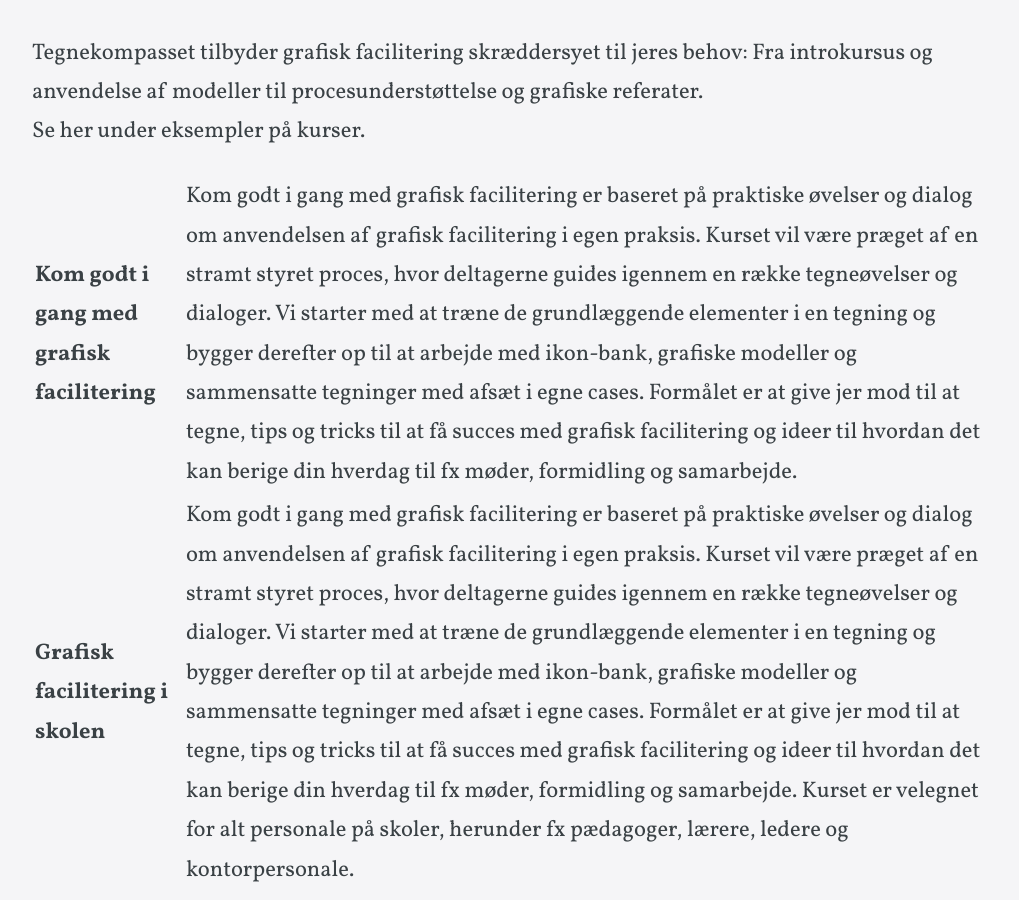
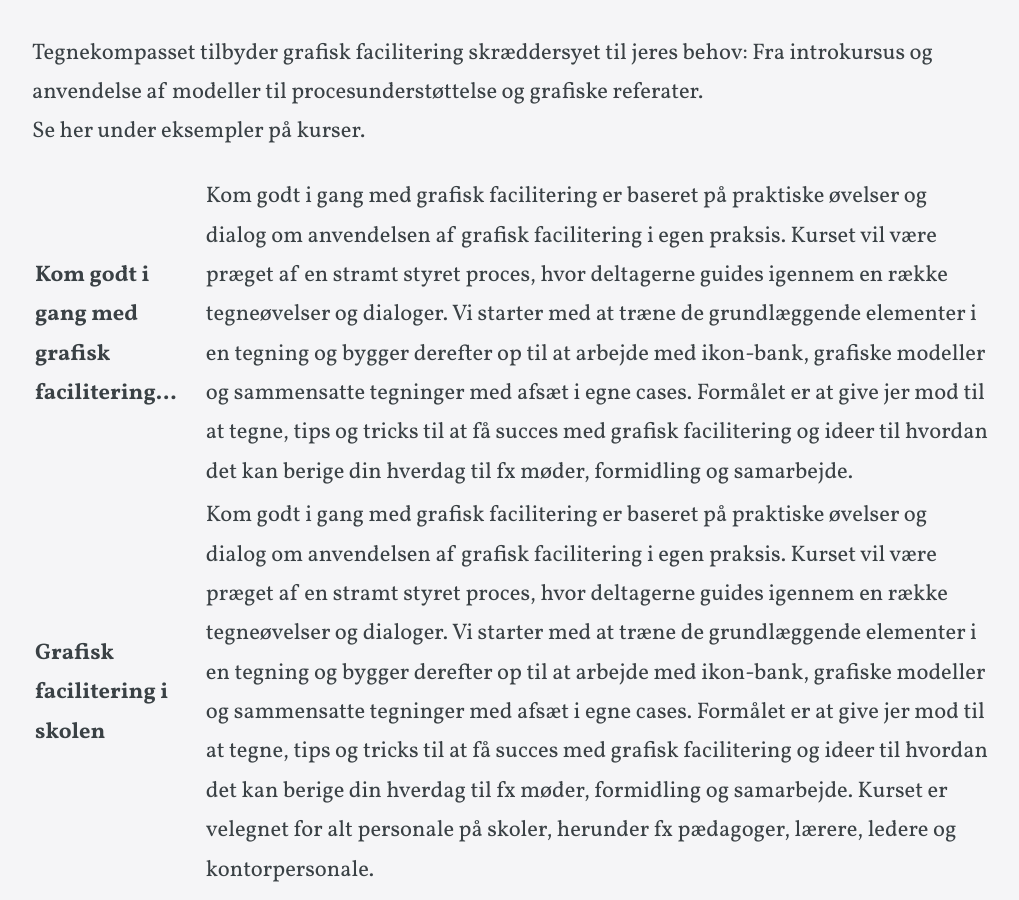
Before and after one commit to torbendissing/tegnekompasset, a Jekyll site: the page built from courses.html, in a window 1280 px wide and 900 px high, scrolled down 543 px. Shown: the whole window, without its empty margins (128-1147 px from the left). Built offline with Jekyll 4.4.1, drawn with Linux system fonts in a browser that asks for light colours; some web fonts are replaced.

```diff
--- a/courses.html
+++ b/courses.html
@@ -14,7 +14,7 @@ navigation_order: 1
 
 	<table class="table-courses">
 		<tr>
-			<td><b>Kom godt i gang med grafisk facilitering</b></td>
+			<td><b>Kom godt i gang med grafisk facilitering...</b></td>
 			<td>Kom godt i gang med grafisk facilitering er baseret på praktiske øvelser og dialog om anvendelsen af grafisk facilitering i egen praksis. Kurset vil være præget af en stramt styret proces, hvor deltagerne guides igennem en række tegneøvelser og dialoger. Vi starter med at træne de grundlæggende elementer i en tegning og bygger derefter op til at arbejde med ikon-bank, grafiske modeller og sammensatte tegninger med afsæt i egne cases.
 				Formålet er at give jer mod til at tegne, tips og tricks til at få succes med grafisk facilitering og ideer til hvordan det kan berige din hverdag til fx møder, formidling og samarbejde.
 				</td>
```
